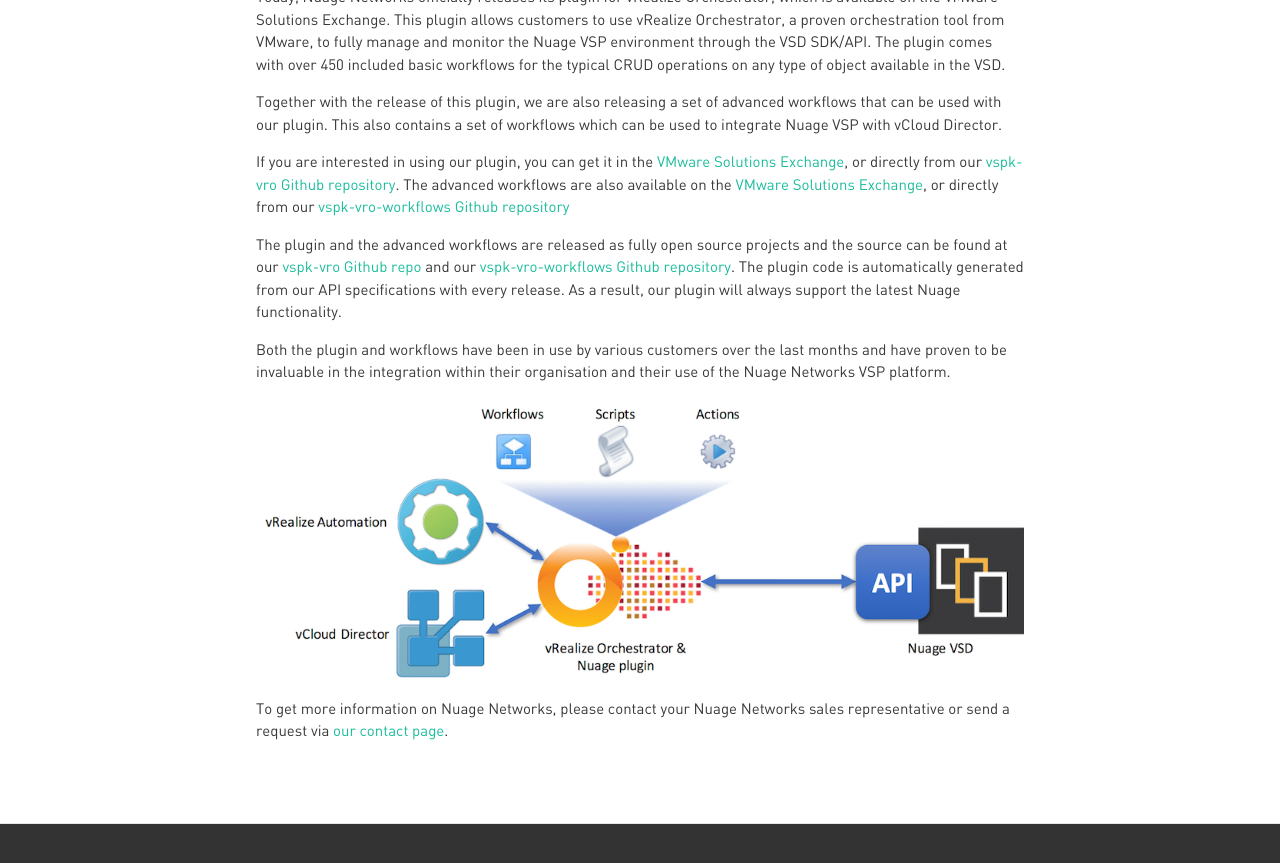
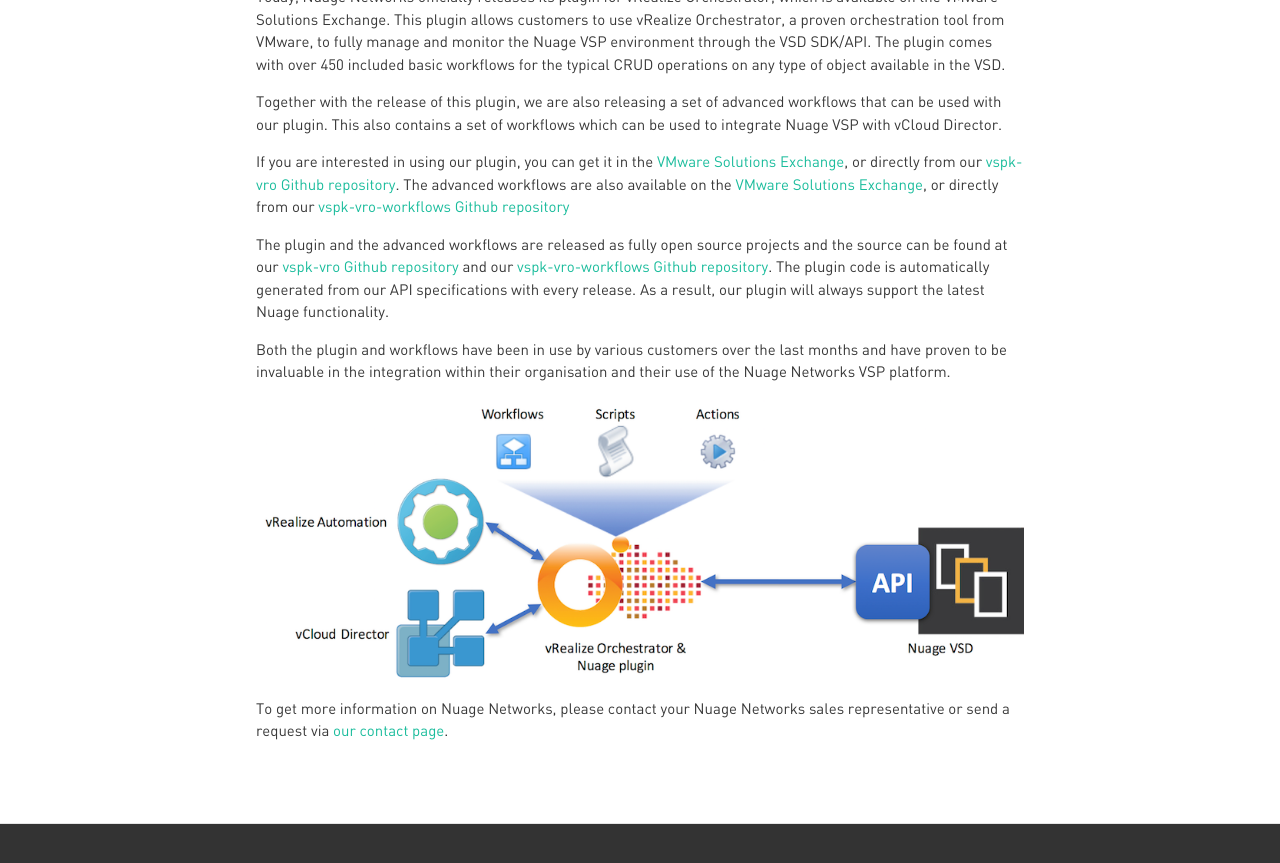
Before and after one commit to nuagenetworks/nuagenetworks.github.io, a Jekyll site: the page built from _posts/2016-12-13-Official-release-of-the-Nuage-vRO-plugin.md, in a window 1280 px wide and 900 px high, scrolled down 377 px. Shown: the top 863 px of the window. Built offline with Jekyll 4.4.1, drawn with Linux system fonts in a browser that asks for light colours; nearby versions of some CDN libraries; some web fonts are replaced; comment, search, counter and statistics services are not loaded.

Commit message:
Link fix and proper spelling

```diff
--- a/_posts/2016-12-13-Official-release-of-the-Nuage-vRO-plugin.md
+++ b/_posts/2016-12-13-Official-release-of-the-Nuage-vRO-plugin.md
@@ -11,9 +11,9 @@
 
 Together with the release of this plugin, we are also releasing a set of advanced workflows that can be used with our plugin. This also contains a set of workflows which can be used to integrate Nuage VSP with vCloud Director.
 
-If you are interested in using our plugin, you can get it in the [VMware Solutions Exchange](https://solutionexchange.vmware.com/store/products/nuage-networks-vsp-vro-plugin), or directly from our [vspk-vro Github repository](https://github.com/nuagenetworks/vspk-vro/releases/latest). The advanced workflows are also available on the [VMware Solutions Exchange](https://solutionexchange.vmware.com/store/products/nuage-networks-vsp-vro-advanced-workflows), or directly from our [vspk-vro-workflows Github repository](https://github.com/nuagenetworks/vspk-vro-workflows/release/latest)
+If you are interested in using our plugin, you can get it in the [VMware Solutions Exchange](https://solutionexchange.vmware.com/store/products/nuage-networks-vsp-vro-plugin), or directly from our [vspk-vro Github repository](https://github.com/nuagenetworks/vspk-vro/releases/latest). The advanced workflows are also available on the [VMware Solutions Exchange](https://solutionexchange.vmware.com/store/products/nuage-networks-vsp-vro-advanced-workflows), or directly from our [vspk-vro-workflows Github repository](https://github.com/nuagenetworks/vspk-vro-workflows/releases/latest)
 
-The plugin and the advanced workflows are released as fully open source projects and the source can be found at our [vspk-vro Github repo](https://github.com/nuagenetworks/vspk-vro) and our [vspk-vro-workflows Github repository](https://github.com/nuagenetworks/vspk-vro-workflows). The plugin code is automatically generated from our API specifications with every release. As a result, our plugin will always support the latest Nuage functionality.
+The plugin and the advanced workflows are released as fully open source projects and the source can be found at our [vspk-vro Github repository](https://github.com/nuagenetworks/vspk-vro) and our [vspk-vro-workflows Github repository](https://github.com/nuagenetworks/vspk-vro-workflows). The plugin code is automatically generated from our API specifications with every release. As a result, our plugin will always support the latest Nuage functionality.
 
 Both the plugin and workflows have been in use by various customers over the last months and have proven to be invaluable in the integration within their organisation and their use of the Nuage Networks VSP platform.
 
```
